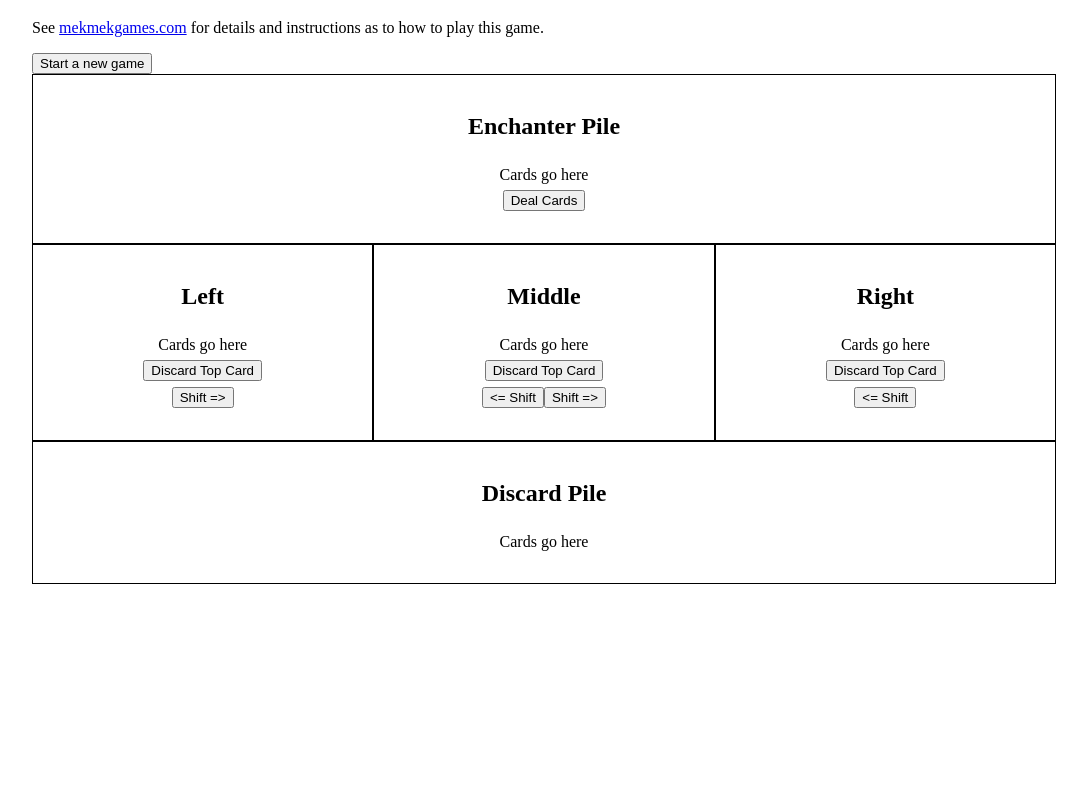
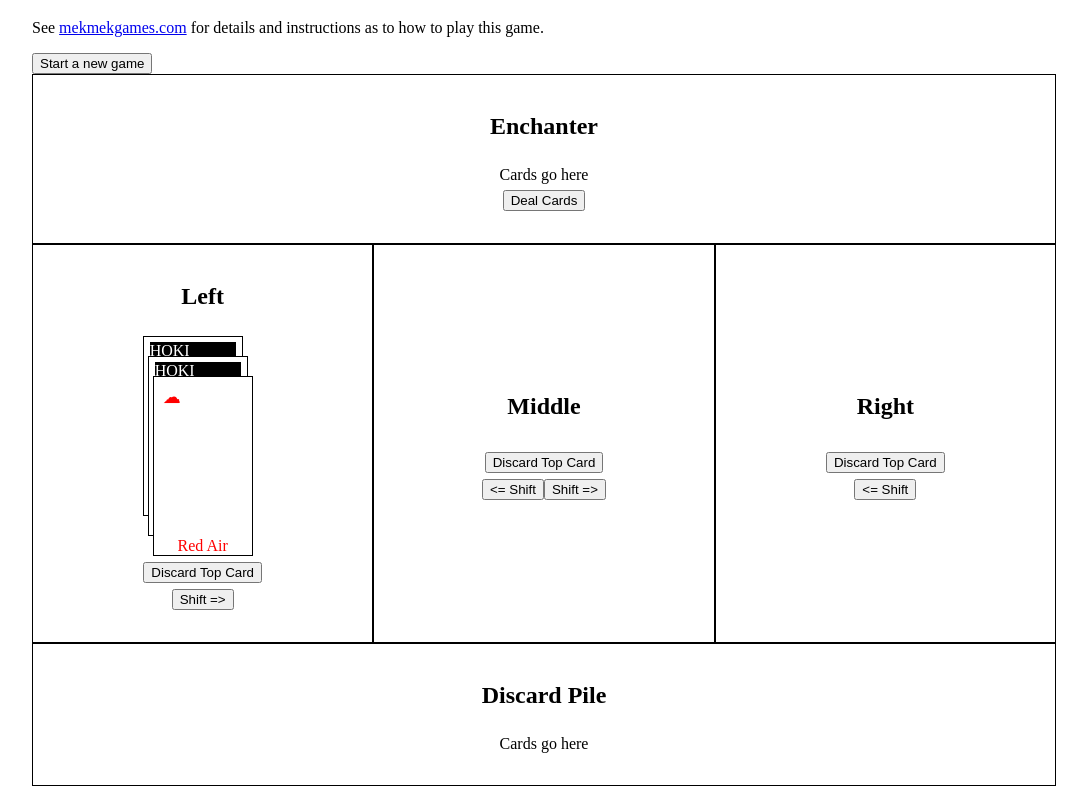
Before and after one commit to Andrew565/soul-solitaire, a website: page index.html in a window 1280 px wide. Both pictures are taken after a click on the button "Start a new game". Shown: the part 61-847 px from the top of the page, without its empty margins (96-1183 px from the left). Before the commit the page ends 800 px from the top, so only its background shows below. Drawn offline with Linux system fonts and the light colour scheme.

Commit message:
WIP - Got (forced) cards rendering so they could be styled

```diff
--- a/bundle.js
+++ b/bundle.js
@@ -101,84 +101,84 @@
     {
       name: "Red Fire",
       group: "Fire",
-      symbol: "🔥",
+      symbol: "☀︎",
       color: "Red",
       facingDown: true,
     },
     {
       name: "Black Fire",
       group: "Fire",
-      symbol: "🔥",
+      symbol: "☀︎",
       color: "Black",
       facingDown: true,
     },
     {
       name: "Blue Fire",
       group: "Fire",
-      symbol: "🔥",
+      symbol: "☀︎",
       color: "Blue",
       facingDown: true,
     },
     {
       name: "Red Air",
       group: "Air",
-      symbol: "🌄",
+      symbol: "☁︎",
       color: "Red",
       facingDown: true,
     },
     {
       name: "Black Air",
       group: "Air",
-      symbol: "🌄",
+      symbol: "☁︎",
       color: "Black",
       facingDown: true,
     },
     {
       name: "Blue Air",
       group: "Air",
-      symbol: "🌄",
+      symbol: "☁︎",
       color: "Blue",
       facingDown: true,
     },
     {
       name: "Red Water",
       group: "Water",
-      symbol: "💧",
+      symbol: "≈",
       color: "Red",
       facingDown: true,
     },
     {
       name: "Black Water",
       group: "Water",
-      symbol: "💧",
+      symbol: "≈",
       color: "Black",
       facingDown: true,
     },
     {
       name: "Blue Water",
       group: "Water",
-      symbol: "💧",
+      symbol: "≈",
       color: "Blue",
       facingDown: true,
     },
     {
       name: "Red Earth",
       group: "Earth",
-      symbol: "🌱",
+      symbol: "⚘",
       color: "Red",
       facingDown: true,
     },
     {
       name: "Black Earth",
       group: "Earth",
-      symbol: "🌱",
+      symbol: "⚘",
       color: "Black",
       facingDown: true,
     },
     {
       name: "Blue Earth",
       group: "Earth",
-      symbol: "🌱",
+      symbol: "⚘",
       color: "Blue",
       facingDown: true,
     },
@@ -222,8 +222,45 @@
     /** @type {HokiCard} */ (piles.left.cards[0]).facingDown = false;
     /** @type {HokiCard} */ (piles.middle.cards[0]).facingDown = false;
     /** @type {HokiCard} */ (piles.right.cards[0]).facingDown = false;
+
+    // trigger display of cards
+    renderCards();
   }
 
   document.getElementById("newGameButton")?.addEventListener("click", () => newGame());
 
+  function renderCards() {
+    // for each of the mirage piles, render the cards with the last card on the bottom of the pile
+
+    // Start by rendering a single card
+    const faceUpTemplate = /** @type {HTMLTemplateElement} */ (document.getElementById("faceUpCardTemplate"));
+    const faceDownTemplate = /** @type {HTMLTemplateElement} */ (document.getElementById("faceDownCardTemplate"));
+
+    // Create card
+    const faceUpCard = /** @type {HTMLElement} */ (faceUpTemplate?.content.cloneNode(true));
+    const chosenCard = /** @type {HokiCard} */ (piles.left.cards[0]);
+    faceUpCard.querySelector(".hoki-card")?.classList.add(chosenCard.color);
+    faceUpCard.querySelectorAll(".hoki-card__symbol").forEach((symbolDiv) => {
+      symbolDiv.innerHTML = chosenCard.symbol;
+    });
+    const name = faceUpCard.querySelector(".hoki-card__name");
+    if (name) name.innerHTML = chosenCard.name;
+
+    // Add card to DOM
+    const leftPileEl = document.querySelector("#leftPile .pile-cards");
+    if (leftPileEl) leftPileEl.appendChild(faceUpCard);
+
+    // Create face-down card
+    const faceDownCard = /** @type {HTMLElement} */ (faceDownTemplate?.content.cloneNode(true));
+    const fdCardEl = faceDownCard.querySelector(".hoki-card");
+    if (fdCardEl) fdCardEl.setAttribute("style", "--index: 1");
+    if (leftPileEl) leftPileEl.appendChild(faceDownCard);
+
+    // Create second face-down card
+    const faceDownCard2 = /** @type {HTMLElement} */ (faceDownTemplate?.content.cloneNode(true));
+    const fdCardEl2 = faceDownCard2.querySelector(".hoki-card");
+    if (fdCardEl2) fdCardEl2.setAttribute("style", "--index: 2");
+    if (leftPileEl) leftPileEl.appendChild(faceDownCard2);
+  }
+
 })();
--- a/index.html
+++ b/index.html
@@ -14,7 +14,7 @@
     </section>
     <section id="enchanterPileSection" class="card-piles">
       <div id="enchanterPile" class="card-pile">
-        <h2>Enchanter Pile</h2>
+        <h2>Enchanter</h2>
         <div class="pile-cards">Cards go here</div>
         <button>Deal Cards</button>
       </div>
@@ -22,13 +22,13 @@
     <section id="cardPiles" class="card-piles">
       <div id="leftPile" class="card-pile">
         <h2>Left</h2>
-        <div class="pile-cards">Cards go here</div>
+        <div class="pile-cards"></div>
         <button id="leftDiscard">Discard Top Card</button>
         <button id="leftShiftToRight">Shift =></button>
       </div>
       <div id="middlePile" class="card-pile">
         <h2>Middle</h2>
-        <div class="pile-cards">Cards go here</div>
+        <div class="pile-cards"></div>
         <button id="middleDiscard">Discard Top Card</button>
         <div class="dual-buttons">
         <button id="middleShiftToLeft"><= Shift</button>
@@ -37,7 +37,7 @@
       </div>
       <div id="rightPile" class="card-pile">
         <h2>Right</h2>
-        <div class="pile-cards">Cards go here</div>
+        <div class="pile-cards"></div>
         <button id="rightDiscard">Discard Top Card</button>
         <button id="rightShiftToLeft"><= Shift</button>
       </div>
@@ -53,13 +53,12 @@
       <div class="hoki-card hoki-card--face-up">
         <div class="hoki-card__symbol"></div>
         <div class="hoki-card__name"></div>
-        <div class="hoki-card__symbol"></div>
       </div>
     </template>
 
     <template id="faceDownCardTemplate">
       <div class="hoki-card hoki-card--face-down">
-        <div class="hoki-card__back"></div>
+        <div class="hoki-card__back">HOKI</div>
       </div>
     </template>
 
--- a/src/index.css
+++ b/src/index.css
@@ -1,3 +1,7 @@
+* {
+  box-sizing: border-box;
+}
+
 body {
   width: 80%;
   margin: 0 auto;
@@ -23,6 +27,61 @@ body {
   margin-top: 6px;
 }
 
+.pile-cards {
+  display: flex;
+  flex-direction: column-reverse;
+}
+
 .dual-buttons {
   display: flex;
 }
+
+.hoki-card {
+  background-color: white;
+  height: 180px;
+  width: 100px;
+  border: 1px solid black;
+  display: flex;
+  justify-content: center;
+  align-items: center;
+  flex-direction: column;
+}
+
+.hoki-card:not(:first-child) {
+  margin-bottom: -160px;
+  margin-left: calc(-5px * var(--index));
+}
+
+.hoki-card--face-down .hoki-card__back {
+  height: 180px;
+  width: 96px;
+  background-color: black;
+  border: 5px solid white;
+  color: white;
+}
+
+.hoki-card.Red {
+  color: red;
+}
+
+.hoki-card.Blue {
+  color: blue
+}
+
+.hoki-card * {
+  width: 100%;
+  flex: 1 100%;
+}
+
+.hoki-card__name {
+  flex: 2;
+  display: flex;
+  justify-content: center;
+  align-items: center;
+  text-align: center;
+}
+
+.hoki-card__symbol {
+  font-size: large;
+  padding: 0.5em;
+}
```
Also changed, not shown: src/hokiCards.js (+12 -12 lines), src/index.js (+30 -0 lines).
